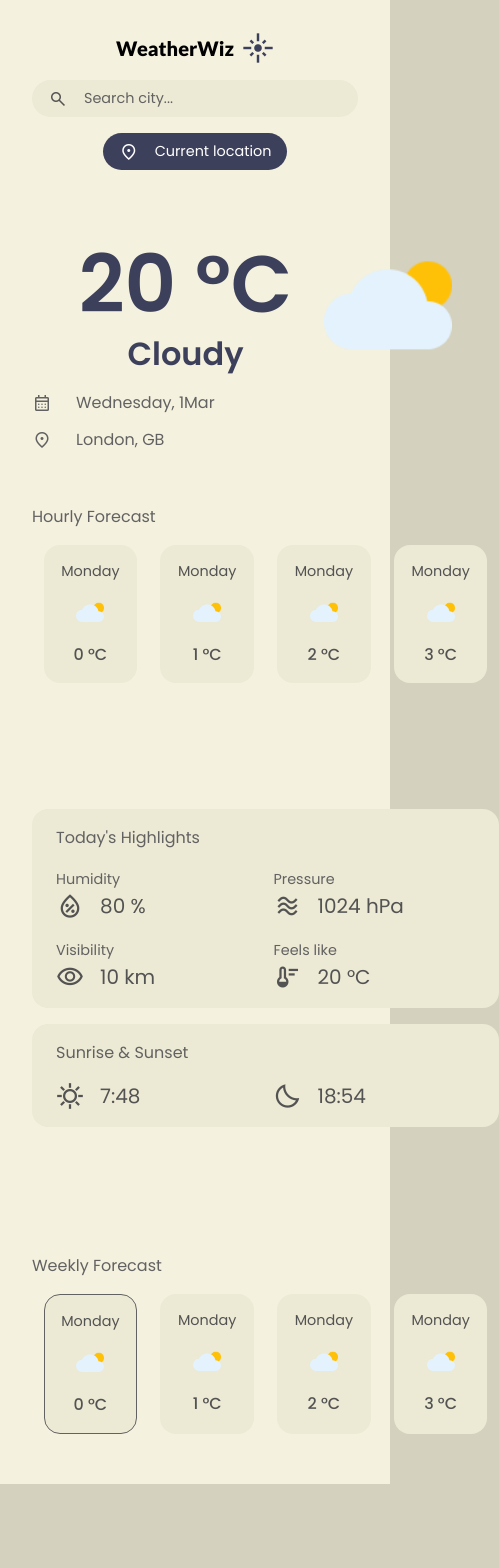
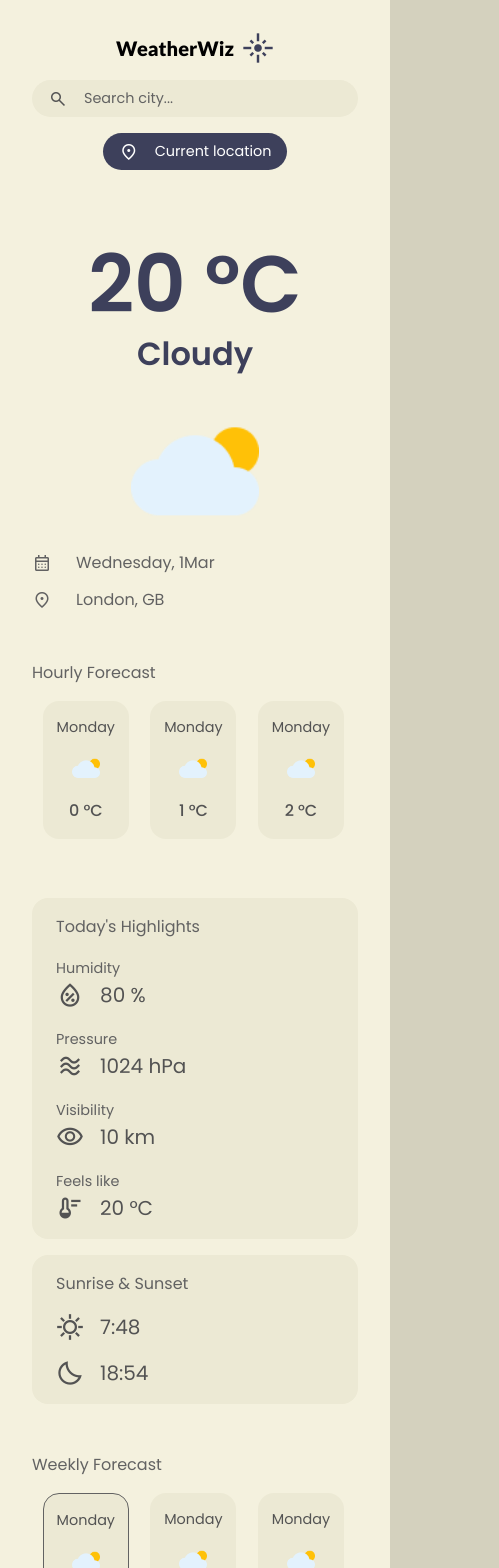
Before and after one commit to Konikelel/WeatherWiz, an Angular app in the folder angular/: page / in a window 390 px wide. Shown: the top 1568 px of the page, 499 px wide, since content can reach past the window. Before the commit the page ends 1484 px from the top, so only its background shows below. Built offline with nearby package versions, Linux system fonts and the light colour scheme.

Commit message:
add style for mobile

```diff
--- a/angular/src/app/app.component.scss
+++ b/angular/src/app/app.component.scss
@@ -21,10 +21,12 @@ app-weather-data {
 
 app-weekly-forecast {
   grid-area: weekly;
+  overflow: hidden;
 }
 
 app-hourly-forecast {
   grid-area: hourly;
+  overflow: hidden;
 }
 
 .container {
@@ -50,7 +52,7 @@ app-hourly-forecast {
   }
 }
 
-@media (max-width: 1060px) {
+@media (max-width: 1080px) {
   :host {
     width: 100%;
     border-radius: 0;
@@ -60,7 +62,9 @@ app-hourly-forecast {
 
 @media (max-width: 770px) {
   .container {
+    gap: 3rem 0;
     grid-template-columns: 1fr;
+    grid-template-rows: min-content;
     grid-template-areas:
       "now"
       "hourly"
--- a/angular/src/app/weather-data/weather-data.component.scss
+++ b/angular/src/app/weather-data/weather-data.component.scss
@@ -44,3 +44,11 @@
     }
   }
 }
+
+@media (max-width: 400px) {
+  .data-container {
+    .weather-data-box {
+      grid-template-columns: 1fr;
+    }
+  }
+}
--- a/angular/src/app/weather-now/weather-now.component.scss
+++ b/angular/src/app/weather-now/weather-now.component.scss
@@ -59,7 +59,7 @@
   }
 }
 
-@media (max-width: 1570px) {
+@media (max-width: 1580px) {
   .weather-now-data {
     .temperature {
       font-size: 5rem !important;
@@ -76,7 +76,7 @@
   }
 }
 
-@media (max-width: 860px) {
+@media (max-width: 870px) {
   .weather-now-data {
     .temperature {
       font-size: 4rem !important;
@@ -117,3 +117,9 @@
     }
   }
 }
+
+@media (max-width: 500px) {
+  .weather-now-data {
+    flex-direction: column;
+  }
+}
--- a/angular/src/styles.scss
+++ b/angular/src/styles.scss
@@ -74,7 +74,7 @@ body {
 }
 
 .weather-forecast-item {
-  margin: 0 10%;
+  margin: 0 10% 10%;
 
   display: flex;
   flex-direction: column;
@@ -100,8 +100,12 @@ body {
   }
 }
 
-::-webkit-scrollbar {
-  height: 0.5rem;
+.forecast-container::-webkit-scrollbar {
+  height: 0.6rem;
+}
+
+body::-webkit-scrollbar {
+  width: 0.8rem;
 }
 
 ::-webkit-scrollbar-track,
@@ -118,7 +122,7 @@ body {
   border: 0.1rem solid var(--background-dark);
 }
 
-@media (max-width: 1570px) {
+@media (max-width: 1580px) {
   :root {
     --text-large: 1.5rem;
     --text-medium: 1.2rem;
@@ -150,3 +154,9 @@ body {
     --text-small: 0.9rem;
   }
 }
+
+@media (max-width: 500px) {
+  .forecast-container {
+    grid-auto-columns: 33%;
+  }
+}
```
